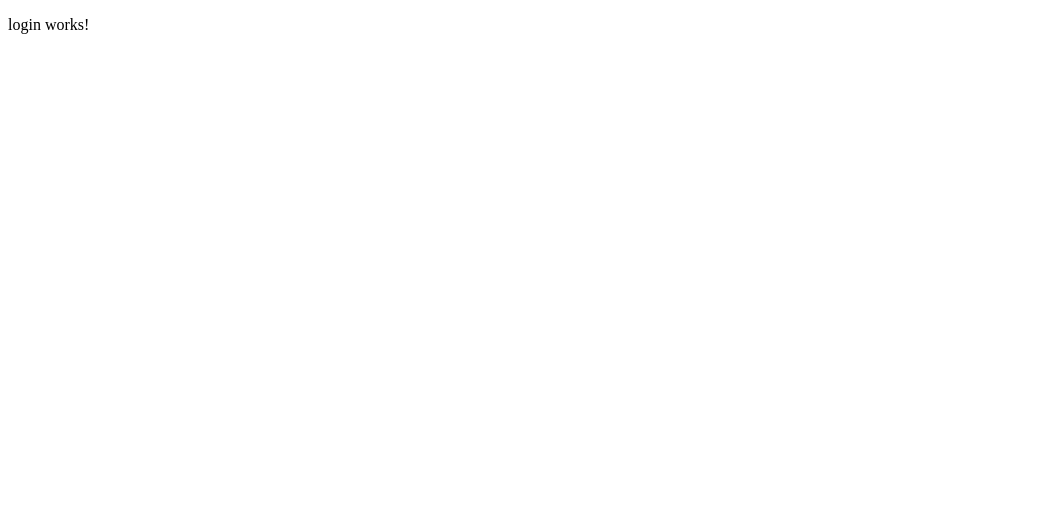
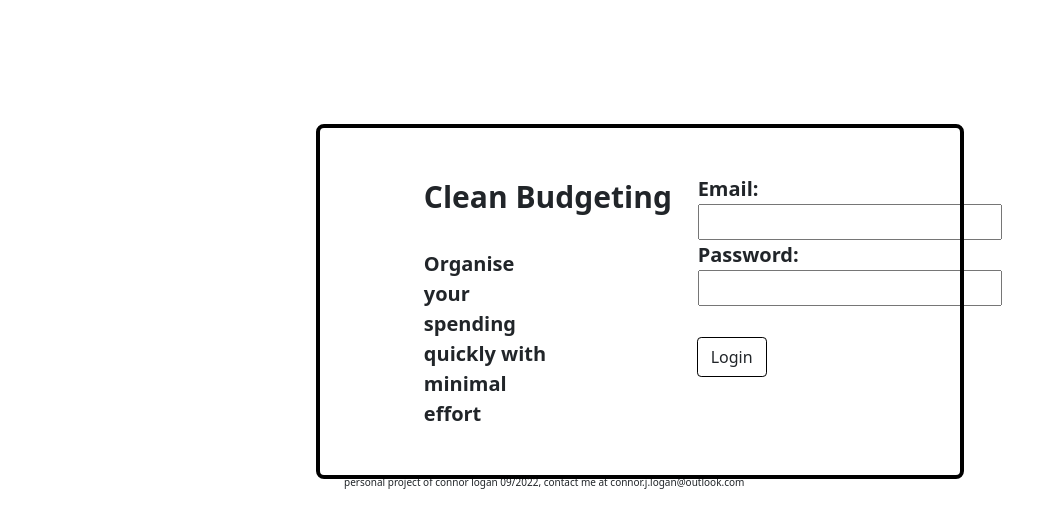
Before and after one commit to verilye/budgeting-js, an Angular app in the folder front-end/: page / in a window 1280 px wide. Shown: the top 528 px of the page, without its empty margins (0-1057 px from the left). Built offline with nearby package versions, Linux system fonts and the light colour scheme.

Commit message:
ui built out with bootstrap

```diff
--- a/front-end/package.json
+++ b/front-end/package.json
@@ -18,6 +18,7 @@
     "@angular/platform-browser": "^14.2.0",
     "@angular/platform-browser-dynamic": "^14.2.0",
     "@angular/router": "^14.2.0",
+    "ngx-bootstrap": "^9.0.0",
     "rxjs": "~7.5.0",
     "tslib": "^2.3.0",
     "zone.js": "~0.11.4"
--- a/front-end/src/app/app.component.html
+++ b/front-end/src/app/app.component.html
@@ -1,3 +1,6 @@
 <title>Clean Budgeting</title>
 
 <app-login></app-login>
+
+<!--- index.html -->
+<link href="https://cdn.jsdelivr.net/npm/bootstrap@5.1.0/dist/css/bootstrap.min.css" rel="stylesheet" crossorigin="anonymous" integrity="sha384-KyZXEAg3QhqLMpG8r+8fhAXLRk2vvoC2f3B09zVXn8CA5QIVfZOJ3BCsw2P0p/We">
--- a/front-end/src/app/app.module.ts
+++ b/front-end/src/app/app.module.ts
@@ -4,6 +4,8 @@ import { BrowserModule } from '@angular/platform-browser';
 import { AppRoutingModule } from './app-routing.module';
 import { AppComponent } from './app.component';
 import { LoginComponent } from './login/login.component';
+
+import { ReactiveFormsModule } from '@angular/forms';
 
 @NgModule({
   declarations: [
@@ -12,7 +14,8 @@ import { LoginComponent } from './login/login.component';
   ],
   imports: [
     BrowserModule,
-    AppRoutingModule
+    AppRoutingModule,
+    ReactiveFormsModule
   ],
   providers: [],
   bootstrap: [AppComponent]
--- a/front-end/src/app/login/login.component.css
+++ b/front-end/src/app/login/login.component.css
@@ -0,0 +1,32 @@
+#callToAction{
+    margin-top: 10%;
+    width:50%;
+}
+
+#splash{
+    padding:7.5%;
+    outline-width: 0.2em;
+    outline-style: solid;
+    outline-color:black;
+    border-radius: 0.2em;
+    font-size:20px;
+    font-weight: bold;
+}
+
+#splash-text{
+    float:left;
+    width:30%;
+}
+
+#splash-login{
+    float:right;
+    margin-left: 20%;
+}
+
+#login-button{
+    margin-top:2em;
+    outline-width: 0.1em;
+    outline-style: solid;
+    outline-color:black;
+    border-radius: 0.2em;
+}
--- a/front-end/src/app/login/login.component.html
+++ b/front-end/src/app/login/login.component.html
@@ -1 +1,19 @@
-<p>login works!</p>
+<div class="container" id="callToAction">
+    <div class="row justify-content-center" id="splash">
+        <div class="col-4" id="splash-text" >
+            <p class="card-title" style="white-space: nowrap; font-size:bold; font-size:30px">Clean Budgeting</p>
+            <p class="card-text" style="margin-top: 1.5em; font-size:20px;">Organise your spending quickly with minimal effort</p>
+        </div>
+        <div class="col-4" id="splash-login">
+            <form [formGroup] = "loginForm" (ngSubmit)="login()">
+                <label for="email">Email:</label>
+                <input id="email" type="text" formControlName="email">
+
+                <label for="password">Password:</label>
+                <input id="password" type="text" formControlName="password">
+            </form>
+            <button  href="#" class="btn" type ="submit" [disabled]="!loginForm.valid" id="login-button">Login</button>
+        </div>
+    </div>
+    <div class="container" style="font-size: 10px;">personal project of connor logan 09/2022, contact me at connor.j.logan@outlook.com</div>
+</div>
--- a/front-end/src/app/login/login.component.ts
+++ b/front-end/src/app/login/login.component.ts
@@ -1,4 +1,5 @@
 import { Component, OnInit } from '@angular/core';
+import { FormControl, FormGroup } from '@angular/forms';
 
 @Component({
   selector: 'app-login',
@@ -6,6 +7,11 @@ import { Component, OnInit } from '@angular/core';
   styleUrls: ['./login.component.css']
 })
 export class LoginComponent implements OnInit {
+
+  loginForm = new FormGroup({
+    email : new FormControl(''),
+    password : new FormControl('')
+  })
 
   constructor() { }
 
```
Also changed, not shown: 1 other file (tests, documents, lock files or other folders).
